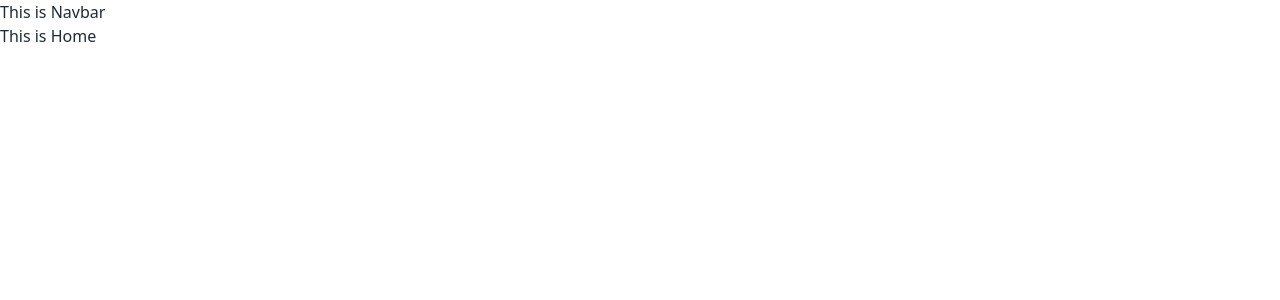
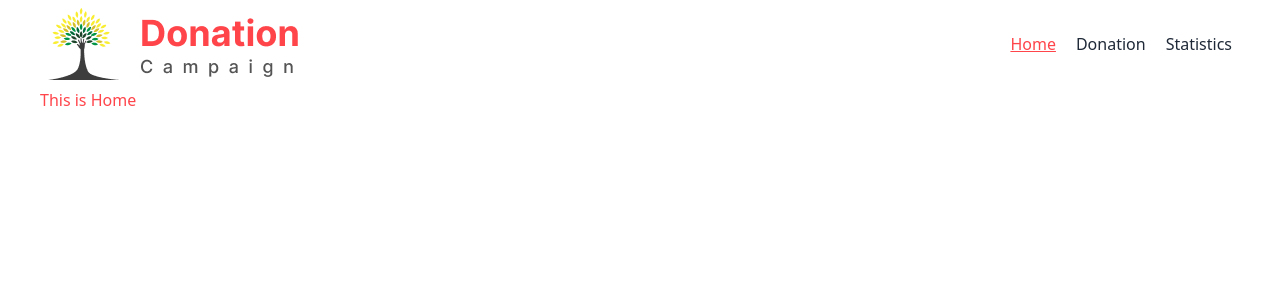
Before and after one commit to Rifatbd0789/Donation-Campaign, a React (Vite) app: page / in a window 1280 px wide. Shown: the top 300 px of the page. Built offline with nearby package versions, Linux system fonts and the light colour scheme.

Commit message:
navbar done with click and change page

```diff
--- a/src/Components/Home.jsx
+++ b/src/Components/Home.jsx
@@ -1,7 +1,7 @@
 const Home = () => {
   return (
     <div>
-      <h1>This is Home</h1>
+      <h1 className="text-lal">This is Home</h1>
     </div>
   );
 };
--- a/src/Components/Navbar.jsx
+++ b/src/Components/Navbar.jsx
@@ -1,7 +1,47 @@
+import { NavLink } from "react-router-dom";
+
 const Navbar = () => {
   return (
-    <div>
-      <h1>This is Navbar</h1>
+    <div className="navbar bg-base-100">
+      <div className="flex-1">
+        <a className=" normal-case text-xl">
+          <img src="/public/Logo.png" alt="" />
+        </a>
+      </div>
+      <div className="">
+        <ul className="flex gap-5">
+          <li>
+            <NavLink
+              to={"/"}
+              className={({ isActive }) =>
+                isActive ? "underline text-lal" : ""
+              }
+            >
+              Home
+            </NavLink>
+          </li>
+          <li>
+            <NavLink
+              to={"/all"}
+              className={({ isActive }) =>
+                isActive ? "underline text-lal" : ""
+              }
+            >
+              Donation
+            </NavLink>
+          </li>
+          <li>
+            <NavLink
+              to={"/stat"}
+              className={({ isActive }) =>
+                isActive ? "underline text-lal" : ""
+              }
+            >
+              Statistics
+            </NavLink>
+          </li>
+        </ul>
+      </div>
     </div>
   );
 };
--- a/src/Components/Root.jsx
+++ b/src/Components/Root.jsx
@@ -3,7 +3,7 @@ import Navbar from "./Navbar";
 
 const Root = () => {
   return (
-    <div>
+    <div className="px-10">
       <Navbar></Navbar>
       <Outlet></Outlet>
     </div>
--- a/tailwind.config.js
+++ b/tailwind.config.js
@@ -2,6 +2,9 @@
 export default {
   content: ["./index.html", "./src/**/*.{js,ts,jsx,tsx}"],
   theme: {
+    colors: {
+      lal: "#FF444A",
+    },
     extend: {},
   },
   plugins: [require("daisyui")],
```
